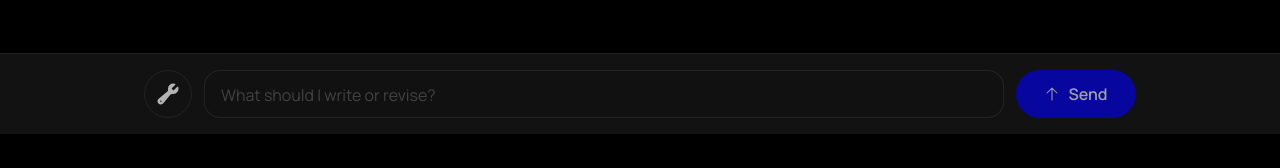
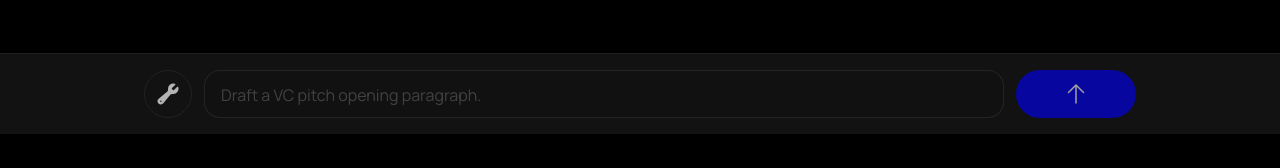
Before and after one commit to dannymeese/fai-writer, a Next.js app: page / in a window 1280 px wide. Shown: the part 666-834 px from the top of the page. Built offline with nearby package versions, Linux system fonts and the light colour scheme; no server answers.

Commit message:
Polish compose interactions and CTA layout

```diff
--- a/src/components/forms/ComposeBar.tsx
+++ b/src/components/forms/ComposeBar.tsx
@@ -2,7 +2,7 @@
 
 import { ArrowUpIcon, WrenchIcon } from "@heroicons/react/24/solid";
 import { cn } from "@/lib/utils";
-import { useEffect, useRef } from "react";
+import { useEffect, useMemo, useRef, useState } from "react";
 
 type ComposeBarProps = {
   value: string;
@@ -11,11 +11,44 @@ type ComposeBarProps = {
   disabled?: boolean;
   onToggleSettings: (anchorRect: DOMRect | null) => void;
   showPromptLabel?: boolean;
+  inputRef?: React.RefObject<HTMLTextAreaElement>;
 };
 
-export default function ComposeBar({ value, onChange, onSubmit, disabled, onToggleSettings, showPromptLabel = false }: ComposeBarProps) {
+export default function ComposeBar({
+  value,
+  onChange,
+  onSubmit,
+  disabled,
+  onToggleSettings,
+  showPromptLabel = false,
+  inputRef
+}: ComposeBarProps) {
   const settingsButtonRef = useRef<HTMLButtonElement>(null);
-  const textareaRef = useRef<HTMLTextAreaElement>(null);
+  const internalTextareaRef = useRef<HTMLTextAreaElement>(null);
+  const textareaRef = inputRef ?? internalTextareaRef;
+  const placeholderExamples = useMemo(
+    () => [
+      "Write a luxury hotel welcome email.",
+      "Draft a VC pitch opening paragraph.",
+      "Polish a college admissions essay intro.",
+      "Summarize a medical research paper.",
+      "Compose a heartfelt wedding toast.",
+      "Rewrite a SaaS onboarding sequence.",
+      "Craft a keynote speech conclusion.",
+      "Turn bullet points into a press release.",
+      "Explain quantum computing plainly.",
+      "Revise a product update for customers."
+    ],
+    []
+  );
+  const [placeholderIndex, setPlaceholderIndex] = useState(0);
+
+  useEffect(() => {
+    const interval = setInterval(() => {
+      setPlaceholderIndex((prev) => (prev + 1) % placeholderExamples.length);
+    }, 4000);
+    return () => clearInterval(interval);
+  }, [placeholderExamples.length]);
 
   useEffect(() => {
     const textarea = textareaRef.current;
@@ -47,7 +80,7 @@ export default function ComposeBar({ value, onChange, onSubmit, disabled, onTogg
             ref={textareaRef}
             value={value}
             onChange={(e) => onChange(e.target.value)}
-            placeholder="What should I write or revise?"
+            placeholder={placeholderExamples[placeholderIndex]}
             className="w-full resize-none rounded-2xl border border-brand-stroke/80 bg-brand-ink px-4 py-3 text-base text-brand-text placeholder:text-brand-muted placeholder:opacity-30 focus:border-brand-blue focus:outline-none"
             rows={1}
           />
@@ -63,8 +96,7 @@ export default function ComposeBar({ value, onChange, onSubmit, disabled, onTogg
             }
           )}
         >
-          <ArrowUpIcon className="mr-2 h-4 w-4" />
-          Send
+          <ArrowUpIcon className="h-6 w-6 font-bold" />
         </button>
         </div>
       </div>
--- a/src/components/panels/WriterWorkspace.tsx
+++ b/src/components/panels/WriterWorkspace.tsx
@@ -1,6 +1,6 @@
 "use client";
 
-import { useEffect, useState } from "react";
+import { useEffect, useRef, useState } from "react";
 import Link from "next/link";
 import { SignOutButton } from "../shared/SignOutButton";
 import OutputPanel from "./OutputPanel";
@@ -88,6 +88,7 @@ export default function WriterWorkspace({ user, initialOutputs, isGuest = false
   const [loading, setLoading] = useState(false);
   const [toast, setToast] = useState<string | null>(null);
   const [guestLimitReached, setGuestLimitReached] = useState(false);
+  const composeInputRef = useRef<HTMLTextAreaElement>(null);
 
   useEffect(() => {
     if (!toast) return;
@@ -271,6 +272,13 @@ export default function WriterWorkspace({ user, initialOutputs, isGuest = false
             }
             setComposeValue(output.prompt);
             setSettings(normalizeSettings(output.settings));
+          requestAnimationFrame(() => {
+            if (composeInputRef.current) {
+              composeInputRef.current.focus();
+              const length = composeInputRef.current.value.length;
+              composeInputRef.current.setSelectionRange(length, length);
+            }
+          });
           }}
           canSaveStyle={!guestLimitEnabled || !isGuest}
           onPlaceholderUpdate={updatePlaceholder}
@@ -286,6 +294,7 @@ export default function WriterWorkspace({ user, initialOutputs, isGuest = false
           setSheetOpen((prev) => !prev);
         }}
         showPromptLabel={outputs.length > 0}
+        inputRef={composeInputRef}
       />
       <SettingsSheet
         open={sheetOpen}
```
